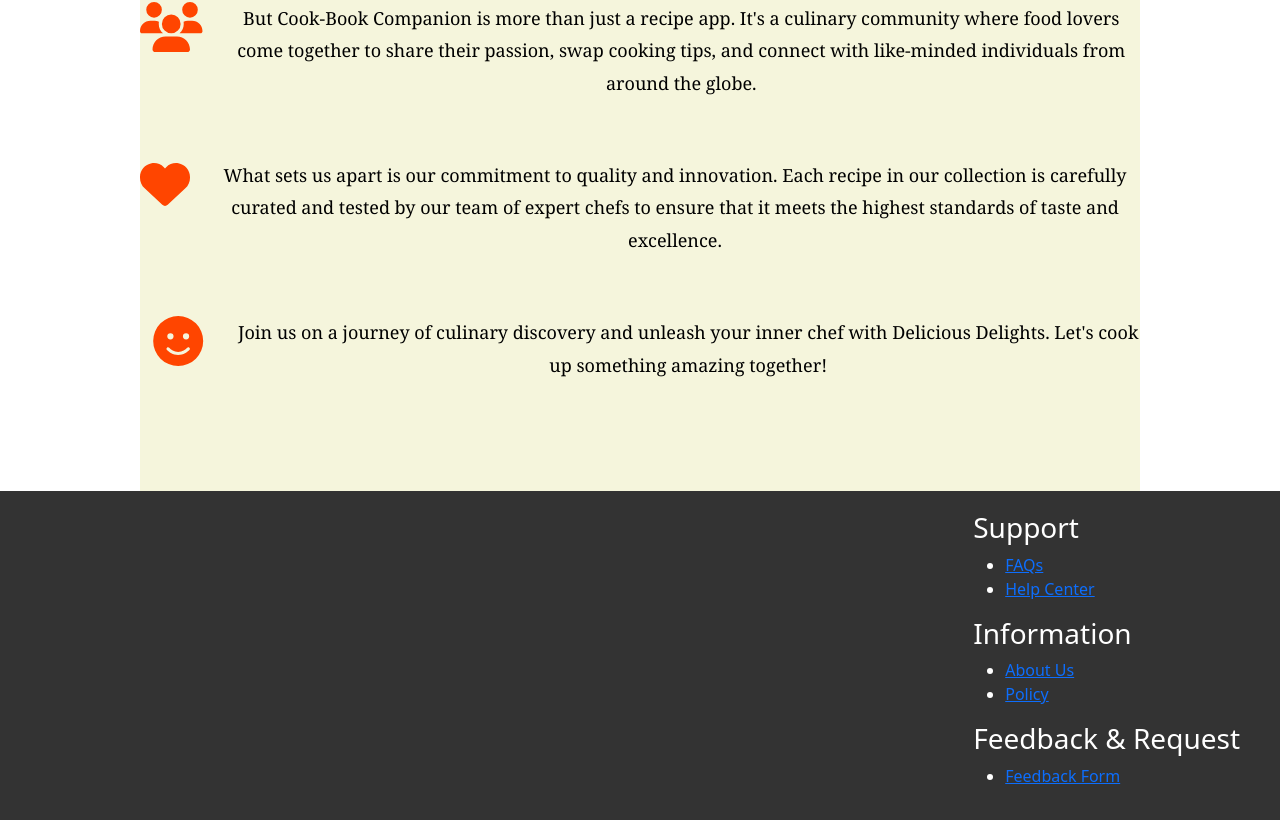
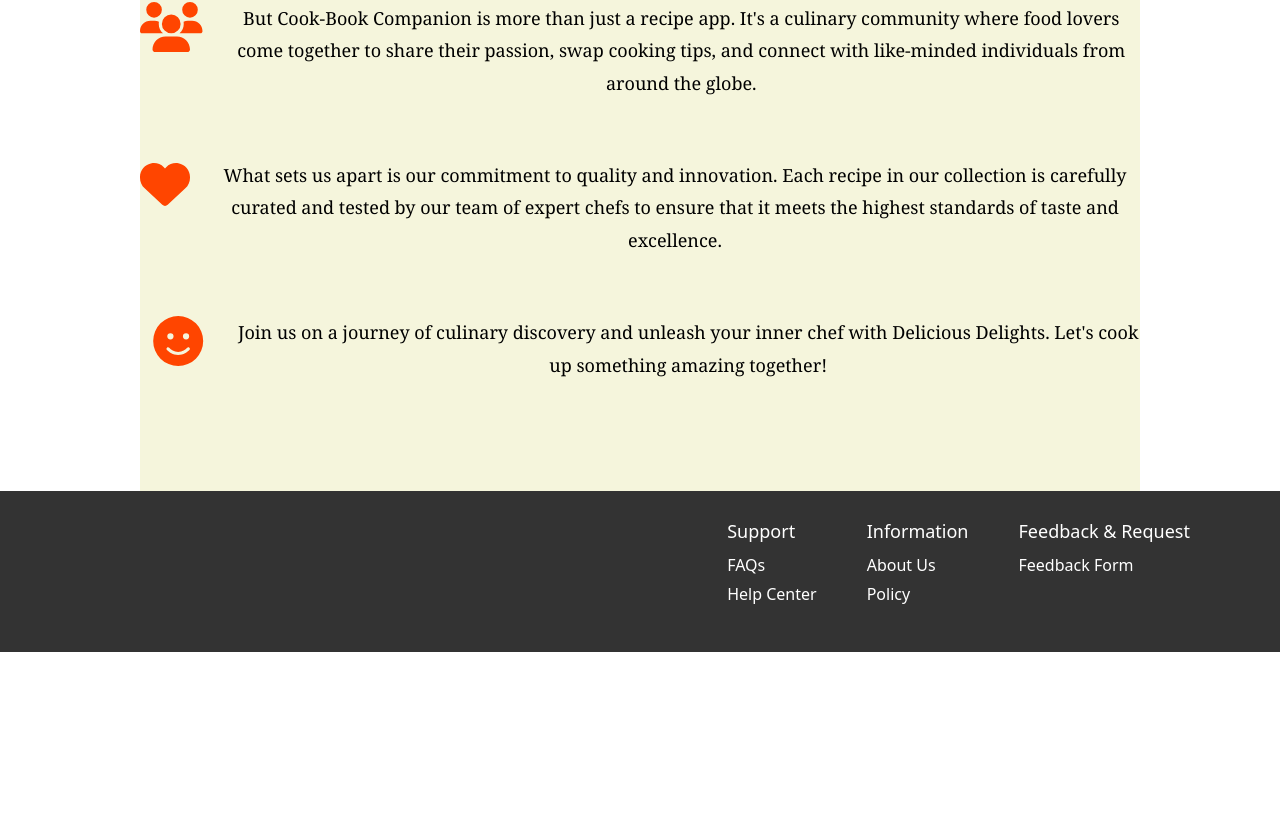
Before and after one commit to hadujeluk/Cookbook-companion, a React (Vite) app: page / in a window 1280 px wide. Shown: the part 1554-2374 px from the top of the page. After the commit the page ends 2206 px from the top, so only its background shows below. Built offline with nearby package versions, Linux system fonts and the light colour scheme.

Commit message:
footer is styled

```diff
--- a/src/components/Footer.css
+++ b/src/components/Footer.css
@@ -1,7 +1,7 @@
 .footer {
     background-color: #333;
     color: #fff;
-    padding: 20px 0;
+    padding: 30px 0;
   }
 
   .footer-container {
@@ -9,7 +9,11 @@
     margin: 0 auto;
     display: flex;
     justify-content: space-between;
-    align-items: center;
+    align-items: flex-start;
+  }
+
+  .social-icons {
+    display: flex;
   }
 
   .social-icons a {
@@ -17,6 +21,33 @@
     margin-right: 15px;
   }
 
-  .signature {
-    font-size: 14px;
+  .links {
+    display: flex;
   }
+
+  .link-group {
+    margin-right: 50px;
+  }
+
+  .link-group h3 {
+    margin-bottom: 10px;
+    font-size: 18px;
+  }
+
+  .link-group ul {
+    list-style: none;
+    padding: 0;
+  }
+
+  .link-group ul li {
+    margin-bottom: 5px;
+  }
+
+  .link-group ul li a {
+    color: #fff;
+    text-decoration: none;
+  }
+
+  .link-group ul li a:hover {
+    text-decoration: underline;
+  }
```
